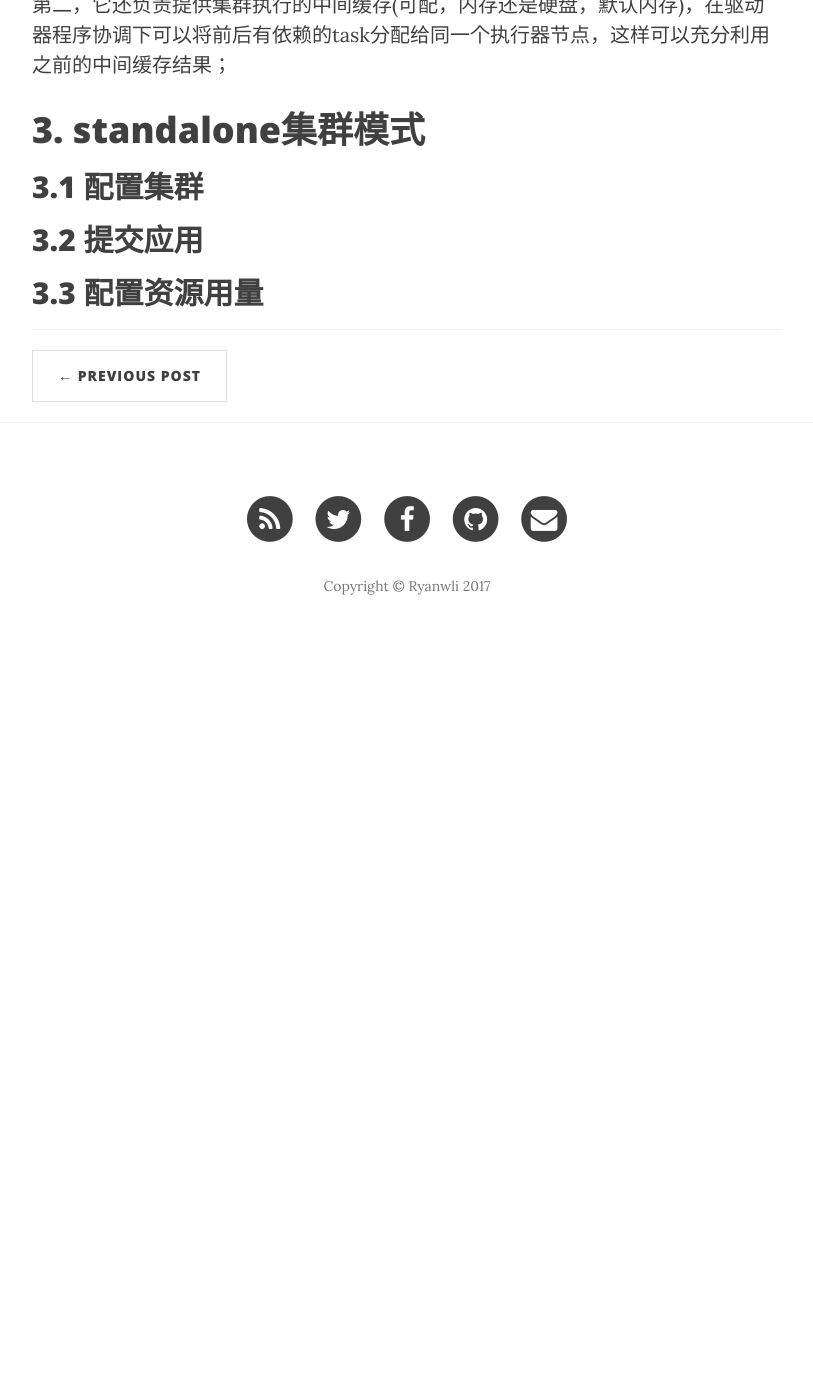
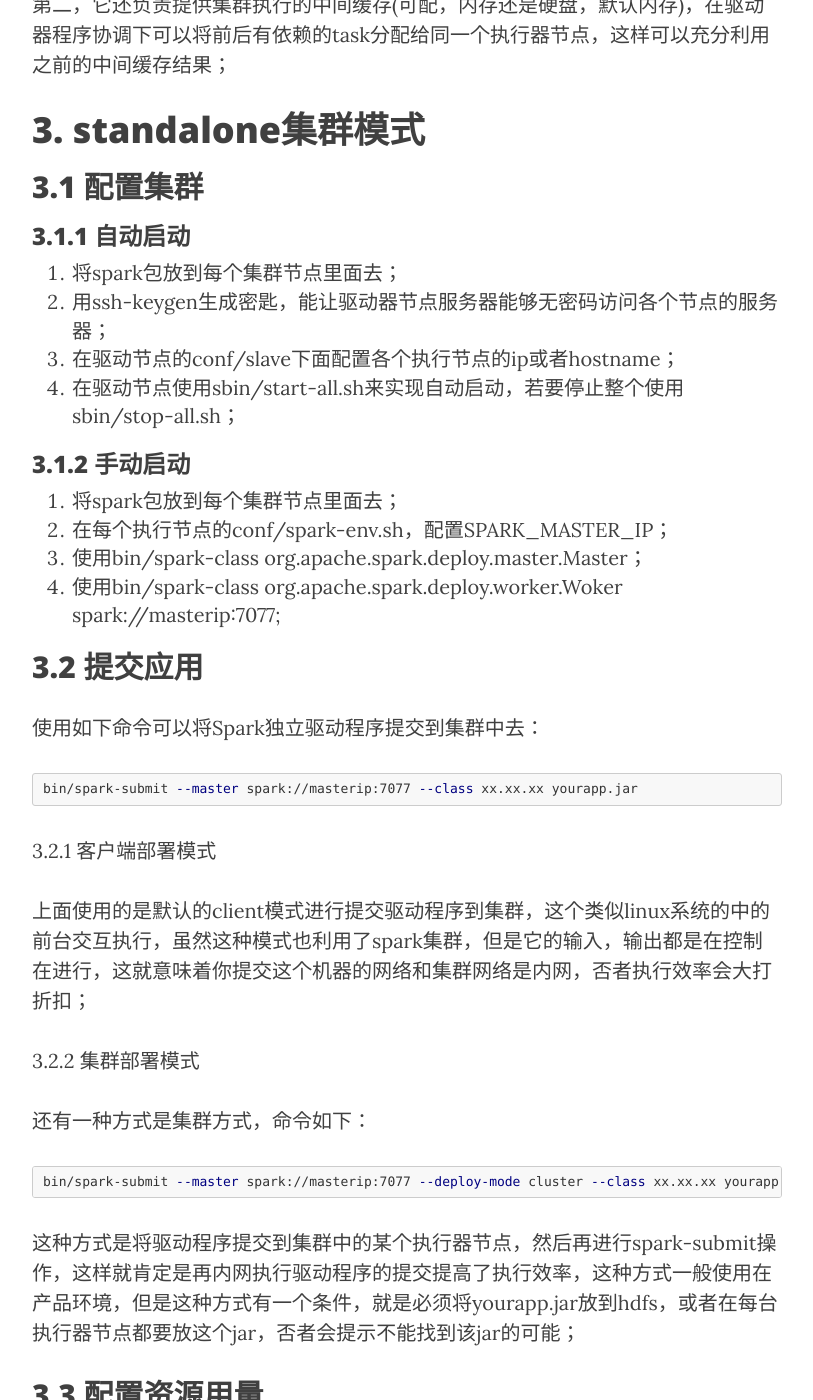
Before and after one commit to ryanwli/ryanwli.github.io, a Jekyll site: the page built from _posts/2017-04-17-spark-cluster.md, in a window 1280 px wide and 1400 px high, scrolled down 2749 px. Shown: the whole window, without its empty margins (233-1046 px from the left). Built offline with Jekyll 4.4.1, drawn with Linux system fonts in a browser that asks for light colours; nearby versions of some CDN libraries; before the commit the page ends 3411 px from its top, so only the background shows below that; some of the changed text lies outside the part shown.

Commit message:
complete spark cluster article

````diff
--- a/_posts/2017-04-17-spark-cluster.md
+++ b/_posts/2017-04-17-spark-cluster.md
@@ -57,6 +57,50 @@ header-img: "img/post-bg-01.jpg"
 
 ## 3.1 配置集群
 
+### 3.1.1 自动启动
+
+1. 将spark包放到每个集群节点里面去；
+2. 用ssh-keygen生成密匙，能让驱动器节点服务器能够无密码访问各个节点的服务器；
+3. 在驱动节点的conf/slave下面配置各个执行节点的ip或者hostname；
+4. 在驱动节点使用sbin/start-all.sh来实现自动启动，若要停止整个使用sbin/stop-all.sh；
+
+### 3.1.2 手动启动
+
+1. 将spark包放到每个集群节点里面去；
+2. 在每个执行节点的conf/spark-env.sh，配置SPARK_MASTER_IP；
+3. 使用bin/spark-class org.apache.spark.deploy.master.Master；
+4. 使用bin/spark-class org.apache.spark.deploy.worker.Woker spark://masterip:7077;
+
 ## 3.2 提交应用
 
+使用如下命令可以将Spark独立驱动程序提交到集群中去：
+
+```sh
+bin/spark-submit --master spark://masterip:7077 --class xx.xx.xx yourapp.jar
+```
+
+3.2.1 客户端部署模式
+
+上面使用的是默认的client模式进行提交驱动程序到集群，这个类似linux系统的中的前台交互执行，虽然这种模式也利用了spark集群，但是它的输入，输出都是在控制在进行，这就意味着你提交这个机器的网络和集群网络是内网，否者执行效率会大打折扣；
+
+3.2.2 集群部署模式
+
+还有一种方式是集群方式，命令如下：
+
+```sh
+bin/spark-submit --master spark://masterip:7077 --deploy-mode cluster --class xx.xx.xx yourapp.jar
+```
+
+这种方式是将驱动程序提交到集群中的某个执行器节点，然后再进行spark-submit操作，这样就肯定是再内网执行驱动程序的提交提高了执行效率，这种方式一般使用在产品环境，但是这种方式有一个条件，就是必须将yourapp.jar放到hdfs，或者在每台执行器节点都要放这个jar，否者会提示不能找到该jar的可能；
+
+
+
 ## 3.3 配置资源用量
+
+bin/spark-submit提交使用集群资源默认是，每个节点只能使用1G内存，但是CPU核心数默认就是无限；我们可以使用如下命令参数来设置该驱动程序所要使用的集群资源；
+
+```sh
+bin/spark-submit --master spark://masterip:7077 --executor-memory 2G --executor-cores 2 --total-executor-cores 10 --class xx.xx.xx yourapp.jar
+```
+
+一般一个执行节点，只会开启一个执行器进程，对于上面的配置，该执行器进行是一个JVM，声明的JVM队是2G，每个执行器进程启动2个工作线程执行并行处理，total-executor-cores说明该独立驱动程序在集群里面最多使用10个核数，所以该独立驱动程序组多被分配到5个执行节点服务器上面；
````
